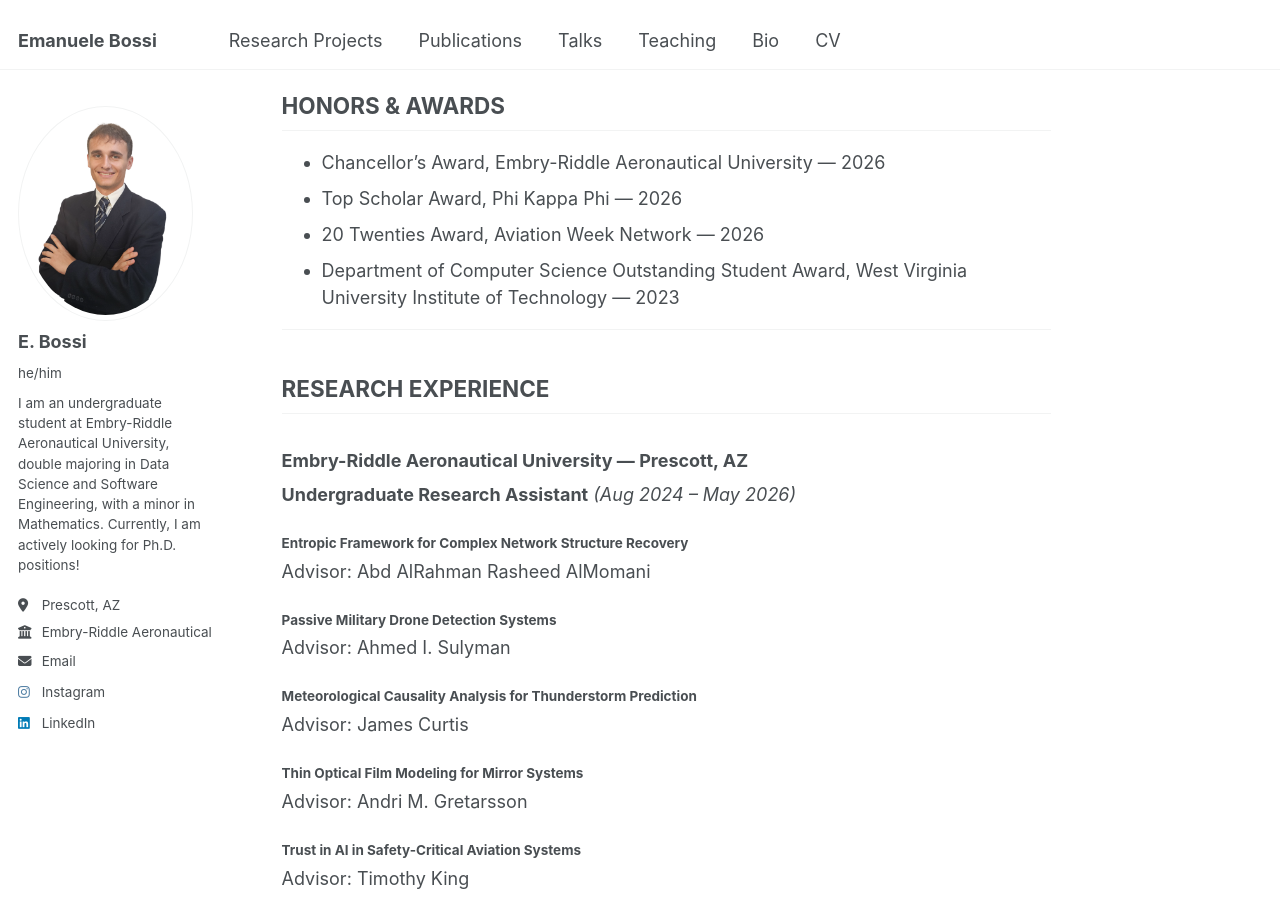
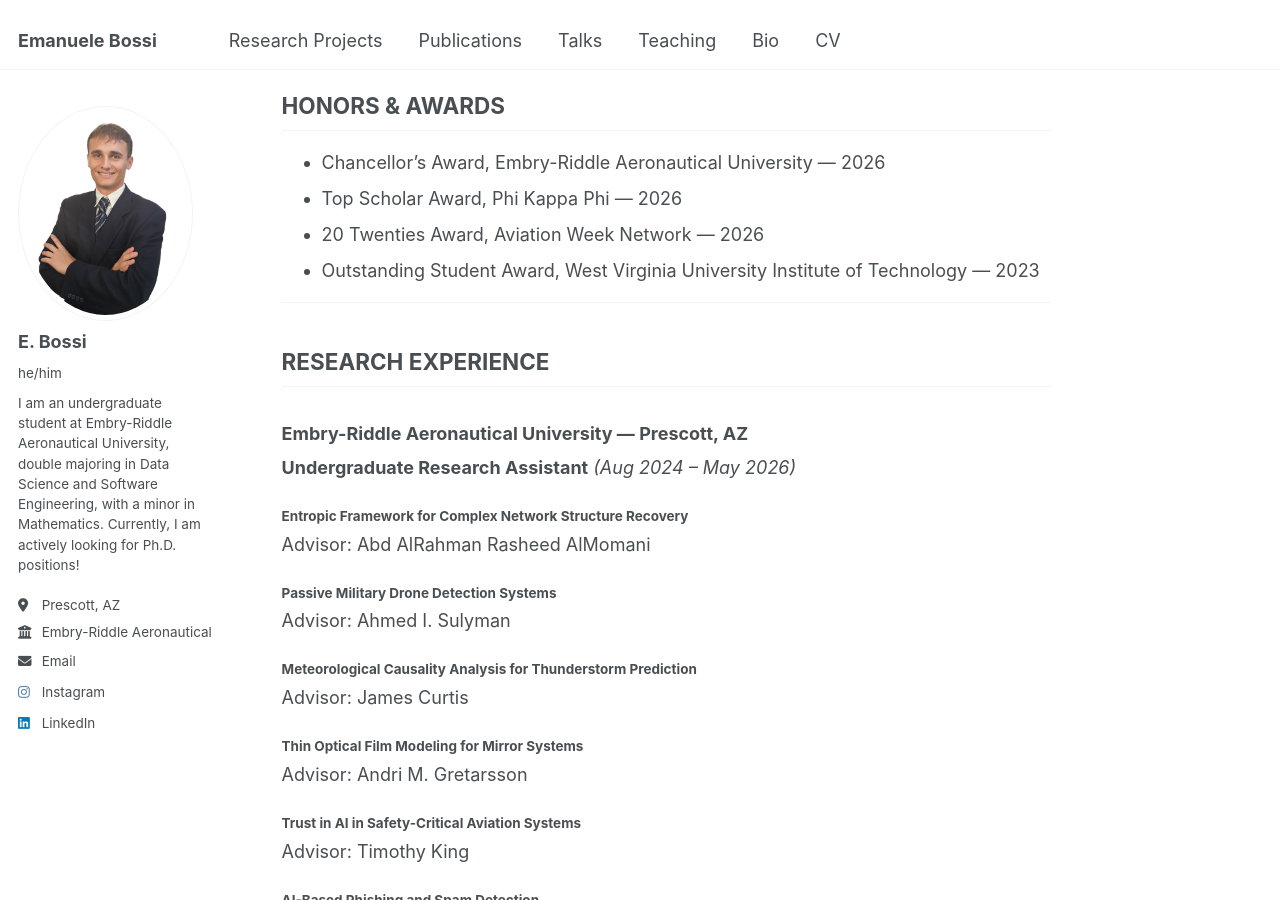
Before and after one commit to bossiemanuele/bossiemanuele.github.io, a Jekyll site: the page built from _pages/cv.md, in a window 1280 px wide and 900 px high, scrolled down 981 px. Built offline with Jekyll 4.4.1, drawn with Linux system fonts in a browser that asks for light colours.

Commit message:
Update cv.md

```diff
--- a/_pages/cv.md
+++ b/_pages/cv.md
@@ -65,7 +65,7 @@
 - Chancellor’s Award, Embry-Riddle Aeronautical University — 2026
 - Top Scholar Award, Phi Kappa Phi — 2026
 - 20 Twenties Award, Aviation Week Network — 2026
-- Department of Computer Science Outstanding Student Award, West Virginia University Institute of Technology — 2023
+- Outstanding Student Award, West Virginia University Institute of Technology — 2023
 
 ---
 
```
